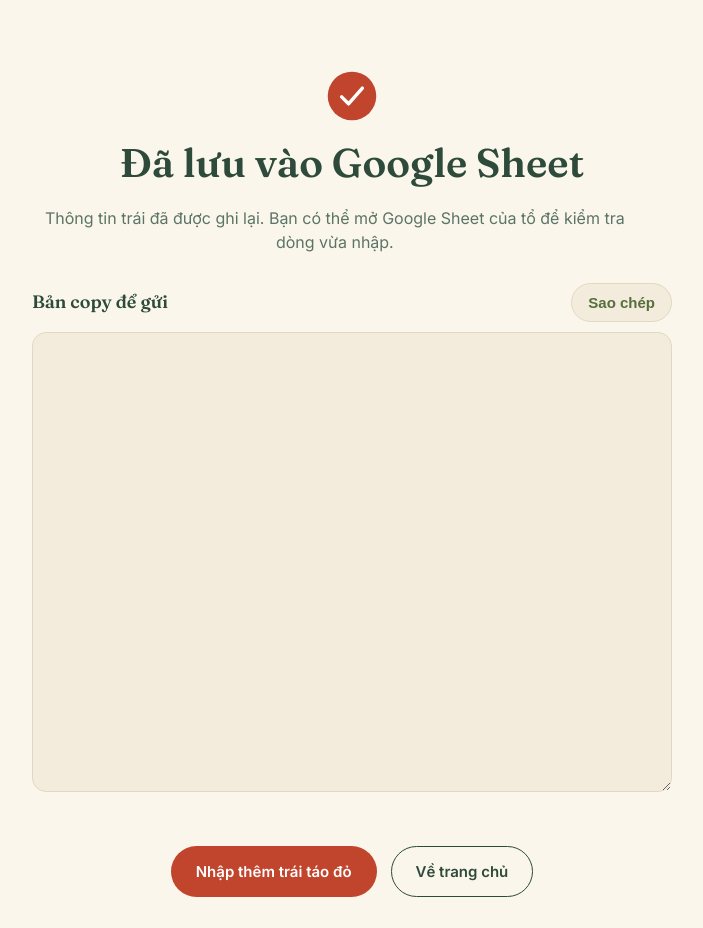
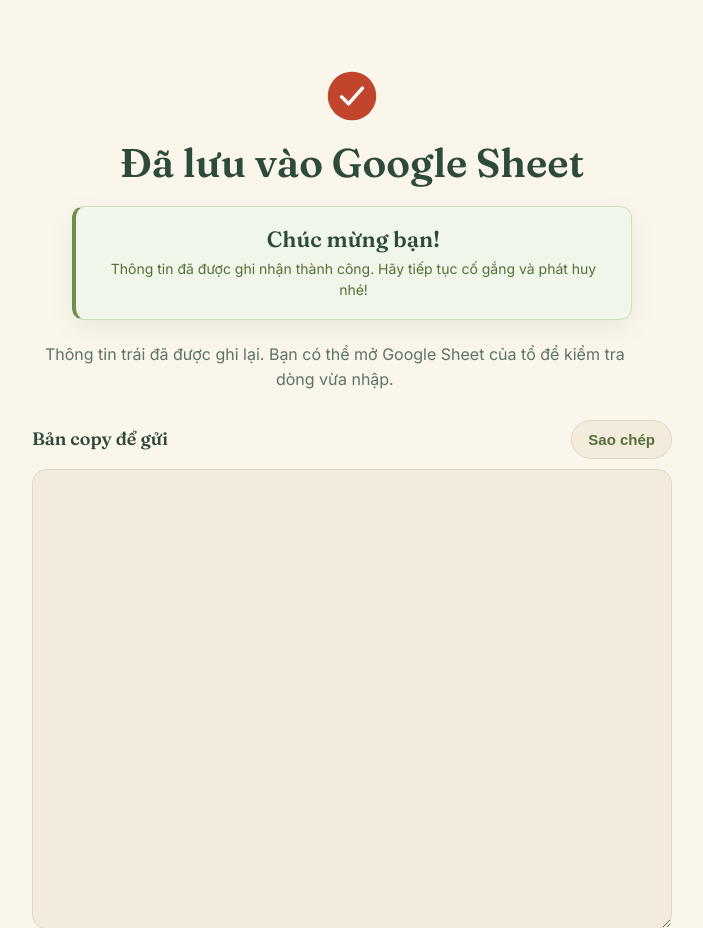
Before and after one commit to NHD-2312599/DL-T4, a Flask app: page /thanh-cong in a window 1280 px wide. Shown: the part 70-998 px from the top of the page, without its empty margins (288-991 px from the left). Run offline with Flask 3, Linux system fonts and the light colour scheme.

Commit message:
Add congratulatory save confirmation

```diff
--- a/static/css/style.css
+++ b/static/css/style.css
@@ -355,6 +355,9 @@ p{ margin: 0 0 1em; }
 .success-section{ padding-top: 70px; }
 .success-box{ text-align:center; }
 .success-icon{ display:inline-flex; margin-bottom: 18px; }
+.success-message{ display:flex; flex-direction:column; gap:5px; max-width:560px; margin:18px auto 22px; padding:18px 22px; border:1px solid #CFE0BC; border-left:4px solid var(--xanh); border-radius:12px; background:#F0F6E9; color:var(--xanh-toi); box-shadow:0 8px 24px rgba(86,111,60,.10); }
+.success-message strong{ font:600 22px var(--font-display); color:var(--than); }
+.success-message span{ font-size:14px; }
 .copy-panel{ margin: 28px auto 26px; text-align: left; max-width: 680px; }
 .copy-panel-head{ display:flex; align-items:center; justify-content:space-between; gap: 16px; margin-bottom: 10px; }
 .copy-panel-head h2{ margin: 0; font-size: 18px; }
--- a/templates/success.html
+++ b/templates/success.html
@@ -11,6 +11,10 @@
       </svg>
     </span>
     <h1 class="page-title">Đã lưu vào Google Sheet</h1>
+    <div class="success-message" role="status" aria-live="polite">
+      <strong>Chúc mừng bạn!</strong>
+      <span>Thông tin đã được ghi nhận thành công. Hãy tiếp tục cố gắng và phát huy nhé!</span>
+    </div>
     <p class="page-sub">
       {% if ten %}Thông tin của <strong>{{ ten }}</strong> đã được ghi lại.{% else %}Thông tin trái đã được ghi lại.{% endif %}
       Bạn có thể mở Google Sheet của tổ để kiểm tra dòng vừa nhập.
```
